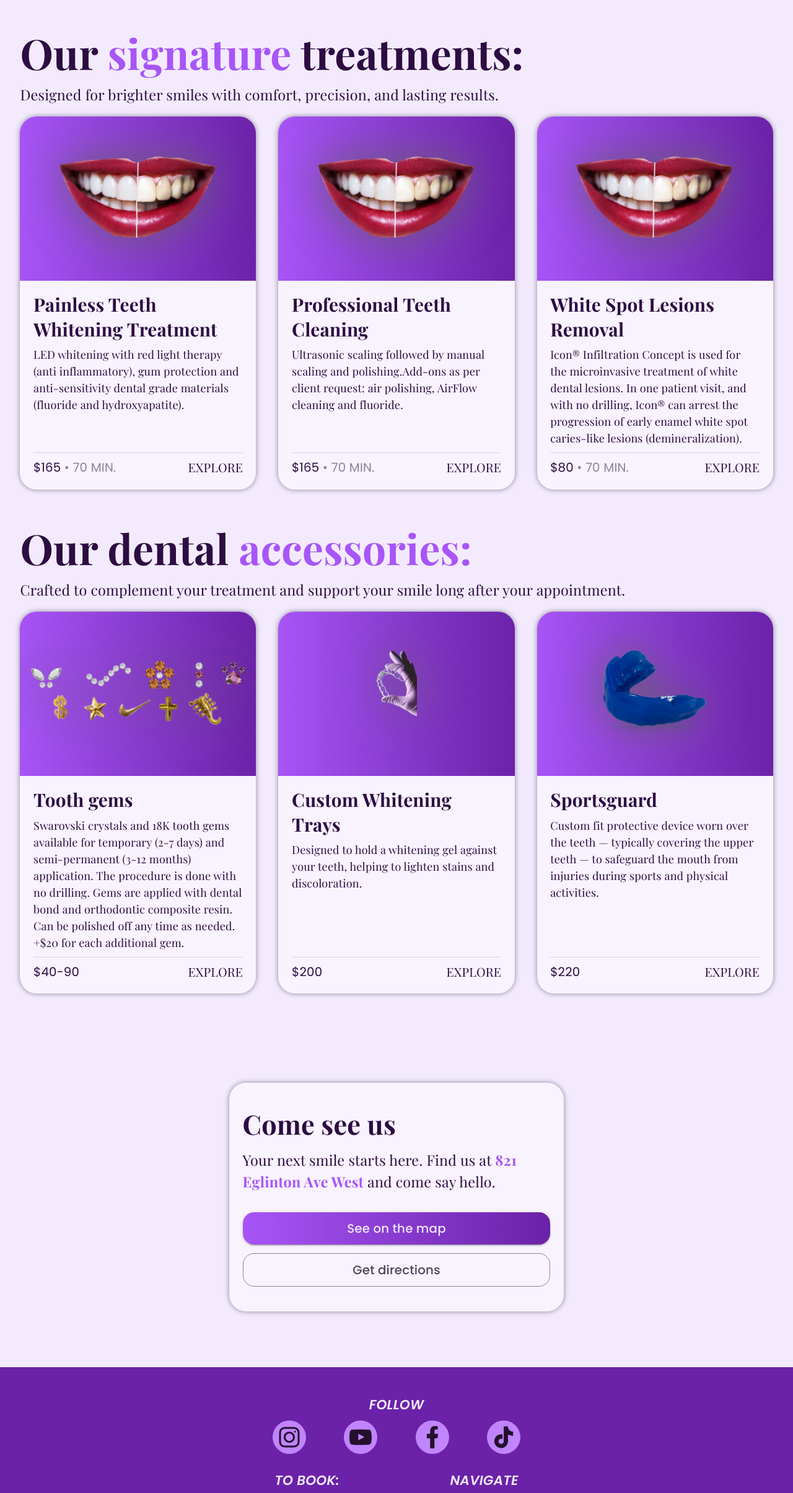
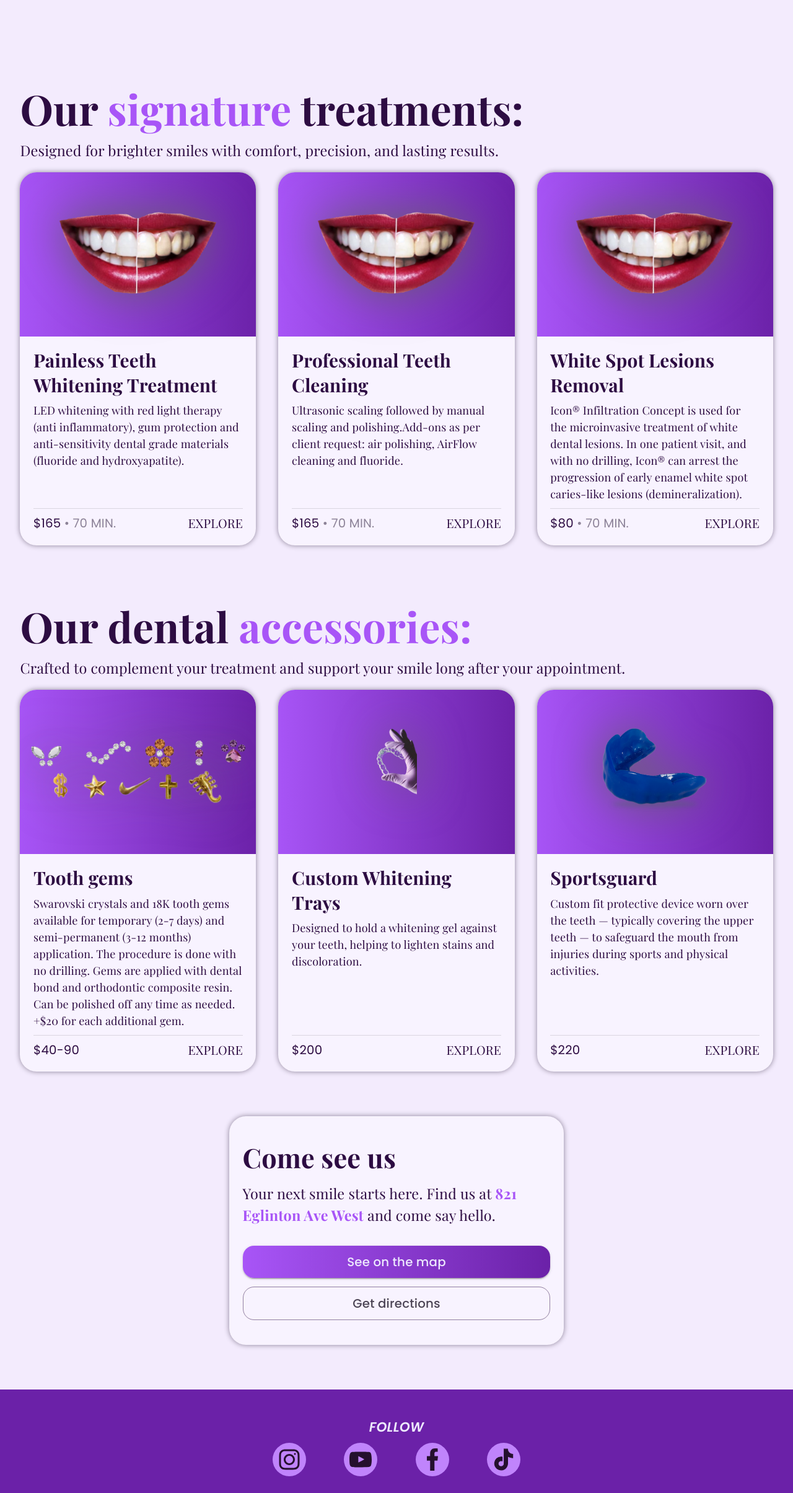
Before and after one commit to nadobrranichh/apollonia, a React (Vite) app: page / in a window 1280 px wide. Shown: the part 2020-4429 px from the top of the page at 62% size. Built offline with nearby package versions, Linux system fonts and the light colour scheme; no server answers; a web font is replaced by a local one.

Commit message:
fix: paddings on home page

```diff
--- a/src/pages/HomePage.tsx
+++ b/src/pages/HomePage.tsx
@@ -25,7 +25,7 @@ export default function HomePage() {
       <MethodAndQuoteSection />
 
       {/* signature treatments section */}
-      <SectionBox>
+      <SectionBox sx={{ paddingTop: "5rem" }}>
         <Typography variant={headingVariant} sx={{ marginBottom: "0.5rem" }}>
           Our{" "}
           <Box component="span" sx={{ color: "secondary.main" }}>
@@ -77,7 +77,7 @@ export default function HomePage() {
       </SectionBox>
 
       {/* dental accesories section */}
-      <SectionBox id="accesories" sx={{ paddingY: "3rem" }}>
+      <SectionBox id="accesories" sx={{ paddingTop: "5rem" }}>
         <Typography variant={headingVariant} sx={{ marginBottom: "0.5rem" }}>
           Our dental{" "}
           <Box component="span" sx={{ color: "secondary.main" }}>
@@ -126,7 +126,7 @@ export default function HomePage() {
         sx={{
           display: "flex",
           justifyContent: "center",
-          paddingY: "5rem",
+          paddingY: "4rem",
         }}
       >
         <Card
```
